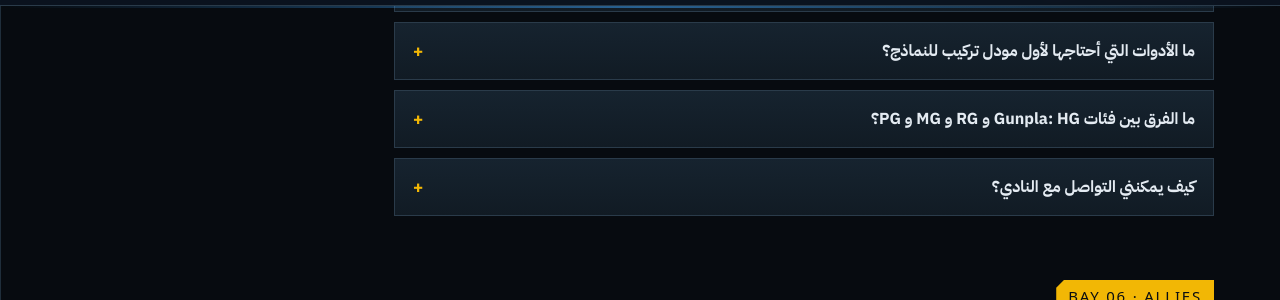
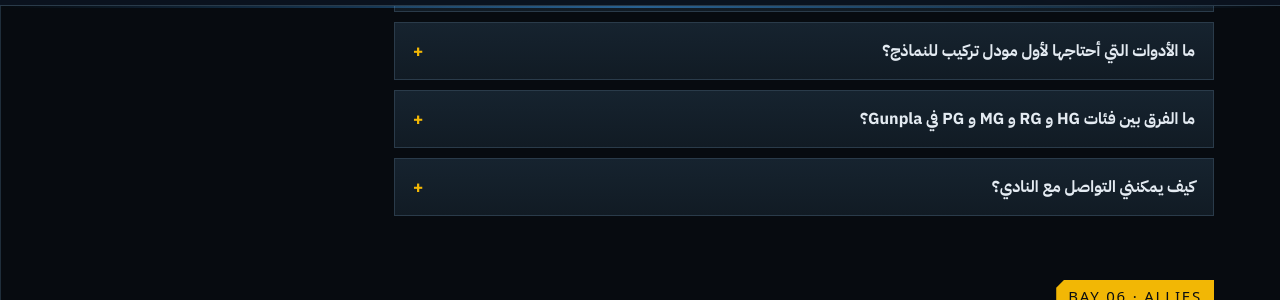
Before and after one commit to SaudiMechaRobot/SaudiMechaRobot.github.io, a Jekyll site: the page built from index.html, in a window 1280 px wide and 900 px high, scrolled down 7437 px. Shown: the part 153-453 px from the top of the window. Built offline with Jekyll 4.4.1, drawn with Linux system fonts in a browser that asks for light colours; some web fonts are replaced.

Commit message:
FAQ AR: fix RTL order of Gunpla grades question

```diff
--- a/_data/faq.yml
+++ b/_data/faq.yml
@@ -6,7 +6,7 @@
   answer: يقع مقر النادي في الرياض، ونُعلن عن مكان وموعد كل فعالية عبر حساباتنا الرسمية.
 - question: ما الأدوات التي أحتاجها لأول مودل تركيب للنماذج؟
   answer: قصّاصة (Nipper)، ومبرد أو ورق صنفرة ناعم، وسكين هواية (مشرط). هذه الأدوات تكفيك للبدء بأول مجسم من فئة HG.
-- question: "ما الفرق بين فئات Gunpla: HG و RG و MG و PG؟"
+- question: ما الفرق بين فئات HG و RG و MG و PG في Gunpla؟
   answer: فئة HG تأتي بمقياس 1/144 وهي الأسهل للبداية، وفئة RG تأتي بنفس المقياس ولكن بتفاصيل أدق، بينما فئة MG تأتي بمقياس 1/100 وتحتوي على هيكل داخلي، وأخيراً فئة PG بمقياس 1/60 وهي الأكبر حجماً والأكثر تفصيلاً.
 - question: كيف يمكنني التواصل مع النادي؟
   answer: عبر حساباتنا الرسمية في Instagram وX وTikTok، وتجد جميع الروابط في أسفل الصفحة.
```
